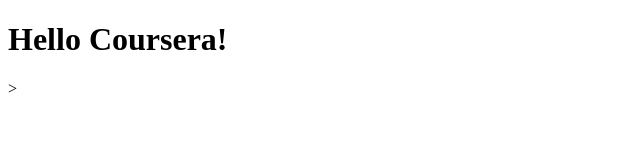
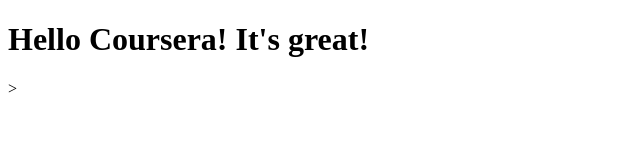
Before and after one commit to artrudy/coursera, a plain HTML site: page site/index.html in a window 1280 px wide. Shown: the whole page, without its empty margins (0-640 px from the left). Drawn offline with Linux system fonts and the light colour scheme.

Commit message:
Another addition to page.

```diff
--- a/site/index.html
+++ b/site/index.html
@@ -4,6 +4,6 @@
     <title>Hello Coursera!</title>
   </head>
   <body>
-    <h1>Hello Coursera!</h1>>
+    <h1>Hello Coursera! It's great!</h1>>
   </body>
 </html>
```
